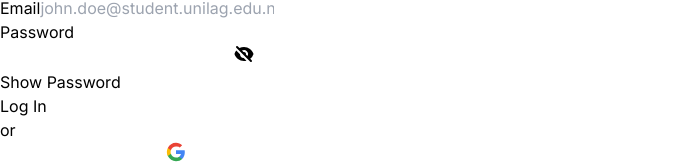
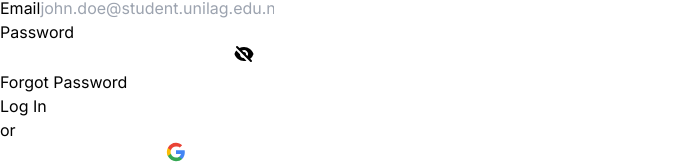
Before and after one commit to ChikamsoChidebe/SwapAm, a React (Vite) app in the folder landing-page/: page /login in a window 1280 px wide. Shown: the part 480-644 px from the top of the page, without its empty margins (0-695 px from the left). Built offline with nearby package versions, Linux system fonts and the light colour scheme.

Commit message:
updated login page

```diff
--- a/landing-page/src/pages/LoginPage.jsx
+++ b/landing-page/src/pages/LoginPage.jsx
@@ -172,7 +172,7 @@ const LoginPage = () => {
                 </button>
               </div>
               <div className="text-right mt-2">
-                <a href="/forgot-password" className="text-sm text-[#2E7D32] hover:underline">Show Password</a>
+                <a href="/forgot-password" className="text-sm text-[#2E7D32] hover:underline">Forgot Password</a>
               </div>
             </div>
 
```
